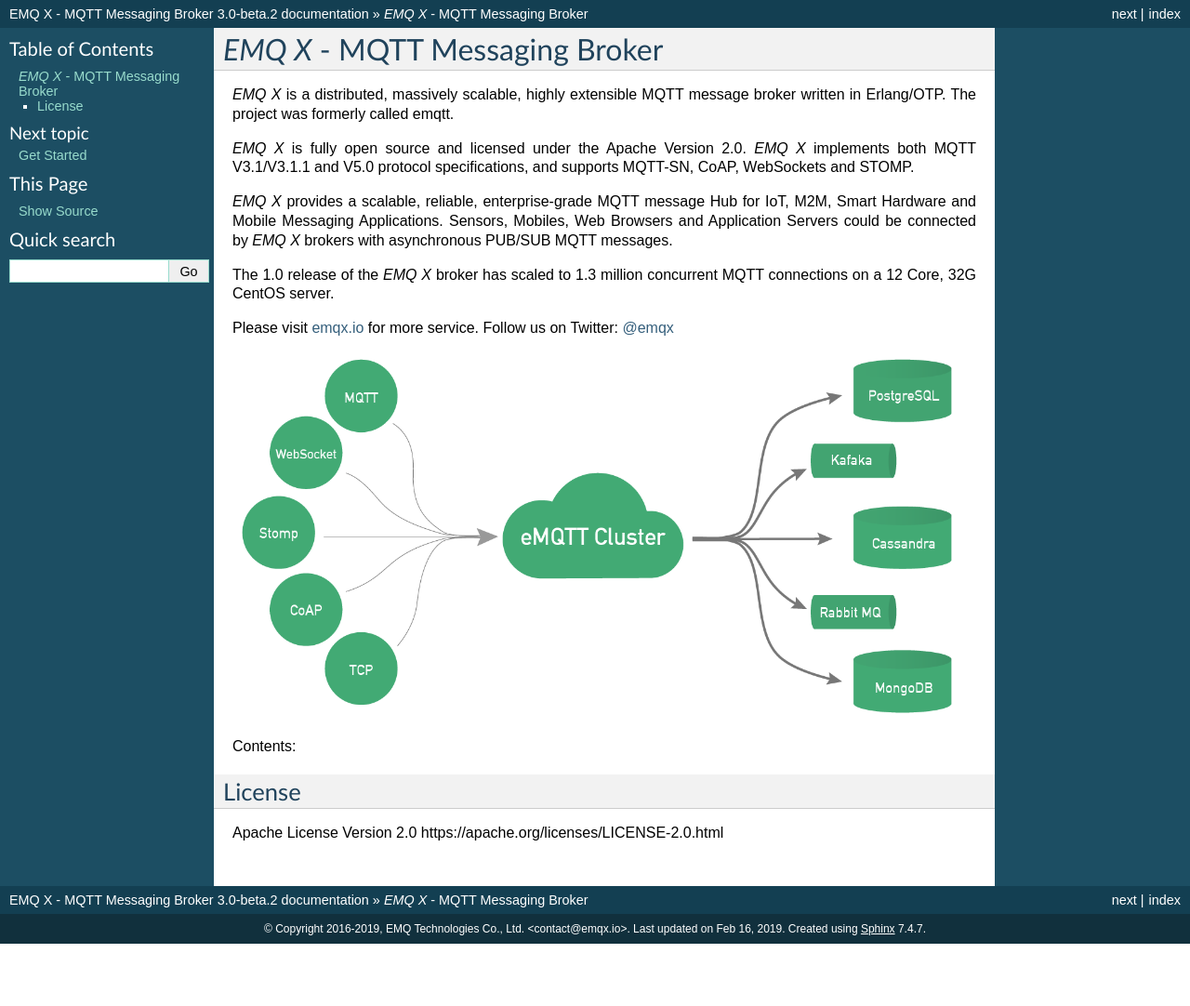
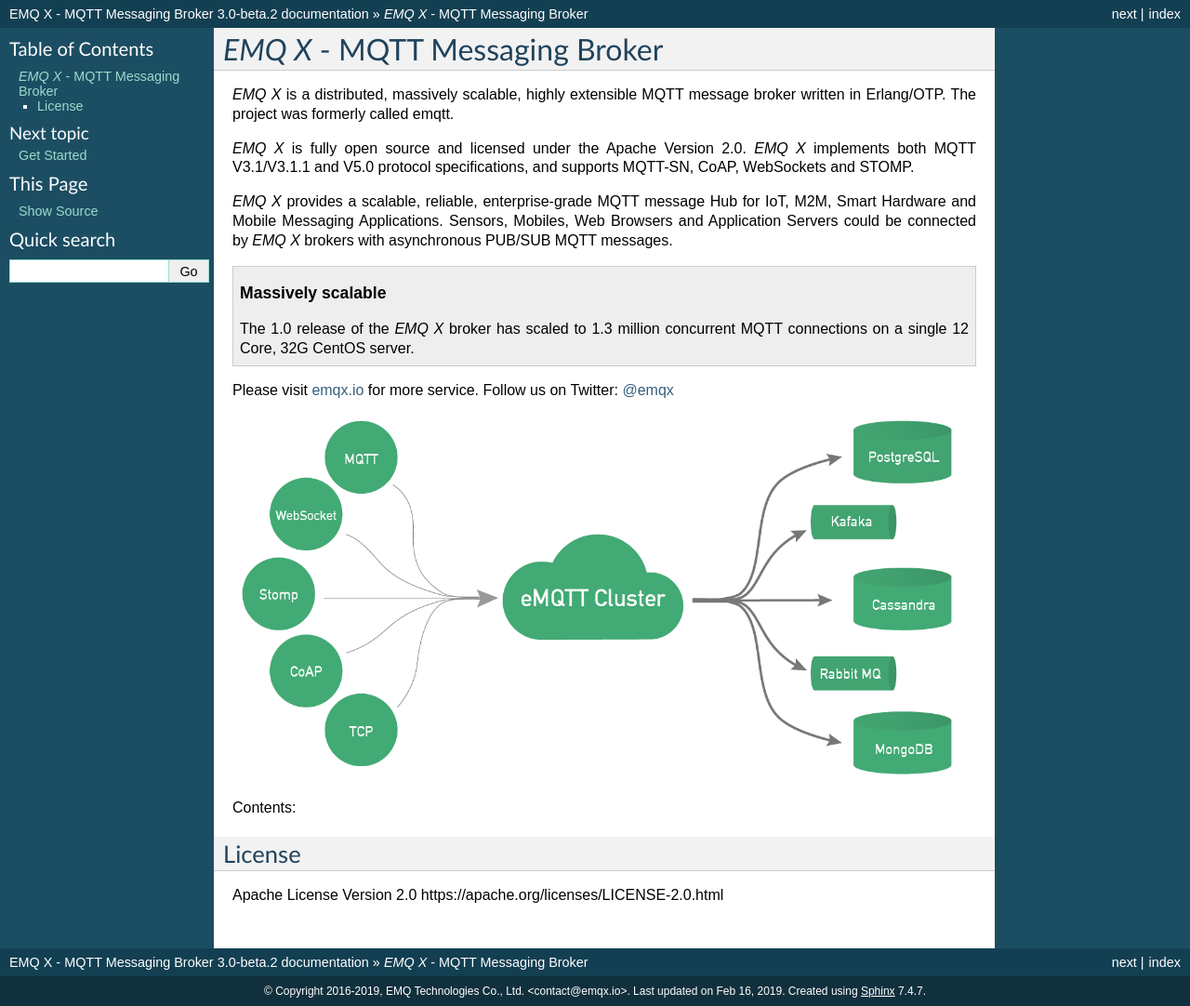
Before and after one commit to emqxarchive/emqx-docs-en, a Sphinx documentation site: the page built from source/index.rst, in a window 1280 px wide. Shown: the whole page at 93% size. Built offline with Sphinx 7.4.7, drawn with Linux system fonts in a browser that asks for light colours; before the commit the page ends 1015 px from its top, so only the background shows below that.

Commit message:
highlight massive scalability in topic block

```diff
--- a/source/index.rst
+++ b/source/index.rst
@@ -16,7 +16,9 @@
 *EMQ X* provides a scalable, reliable, enterprise-grade MQTT message Hub for IoT, M2M, Smart Hardware and Mobile Messaging Applications.
 Sensors, Mobiles, Web Browsers and Application Servers could be connected by *EMQ X* brokers with asynchronous PUB/SUB MQTT messages.
 
-The 1.0 release of the *EMQ X* broker has scaled to 1.3 million concurrent MQTT connections on a 12 Core, 32G CentOS server.
+.. topic:: Massively scalable
+
+   The 1.0 release of the *EMQ X* broker has scaled to 1.3 million concurrent MQTT connections on a single 12 Core, 32G CentOS server.
 
 Please visit `emqx.io`_ for more service. Follow us on Twitter: `@emqx`_
 
```
